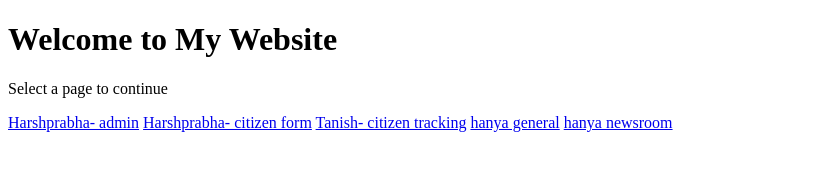
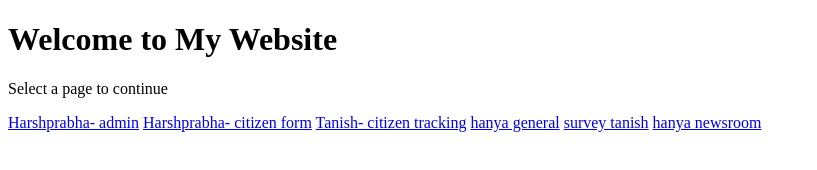
Before and after one commit to hanya98/civitas-, a website: page index.html in a window 1280 px wide. Shown: the whole page, without its empty margins (0-817 px from the left). Drawn offline with Linux system fonts and the light colour scheme.

Commit message:
Add link to survey page in index.html

```diff
--- a/index.html
+++ b/index.html
@@ -13,6 +13,7 @@
         <a href="citizen.html">Harshprabha- citizen form</a>
         <a href="tracking.html">Tanish- citizen tracking</a>
         <a href="index2.html">hanya general</a>
+                <a href="survey.html">survey tanish</a>
         <a href="https://newsroom-seedtosuccess.onrender.com/">hanya newsroom </a>
     </div>
 
```
